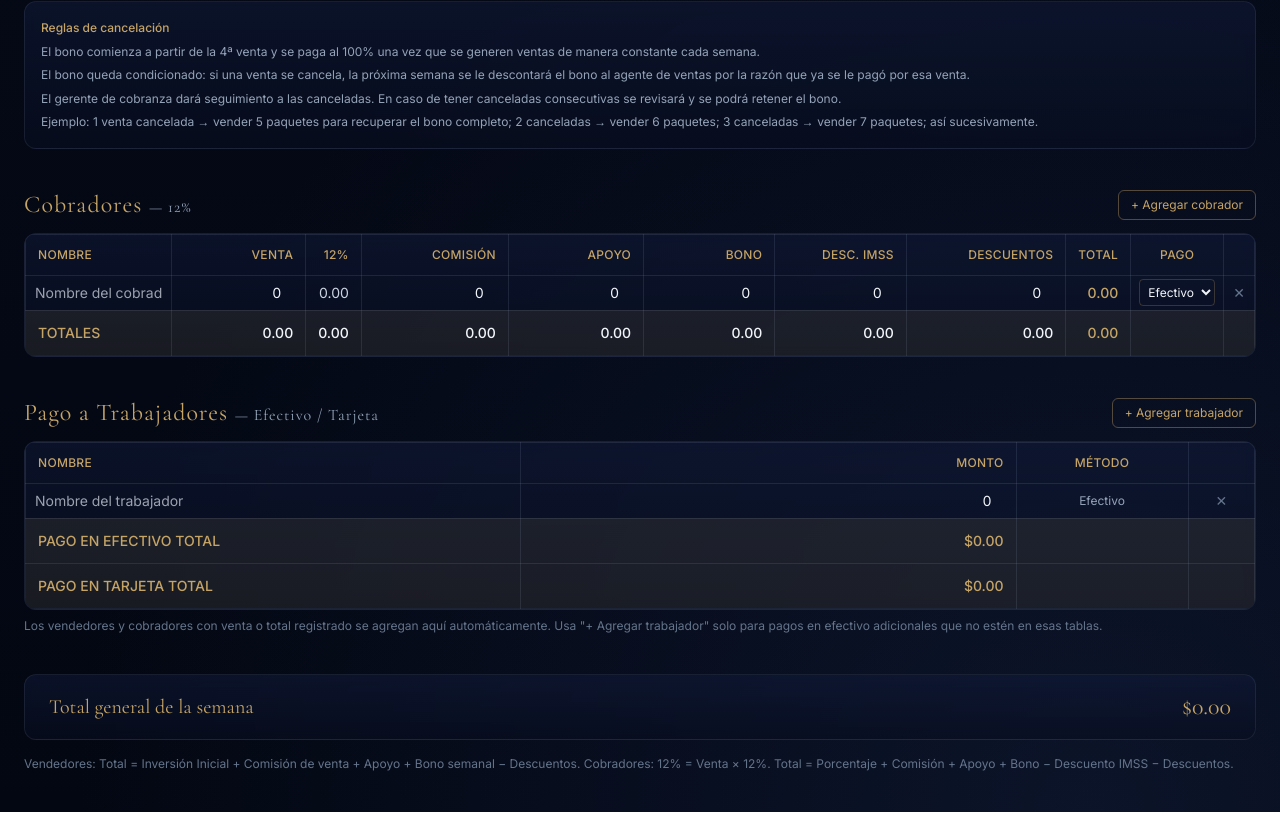
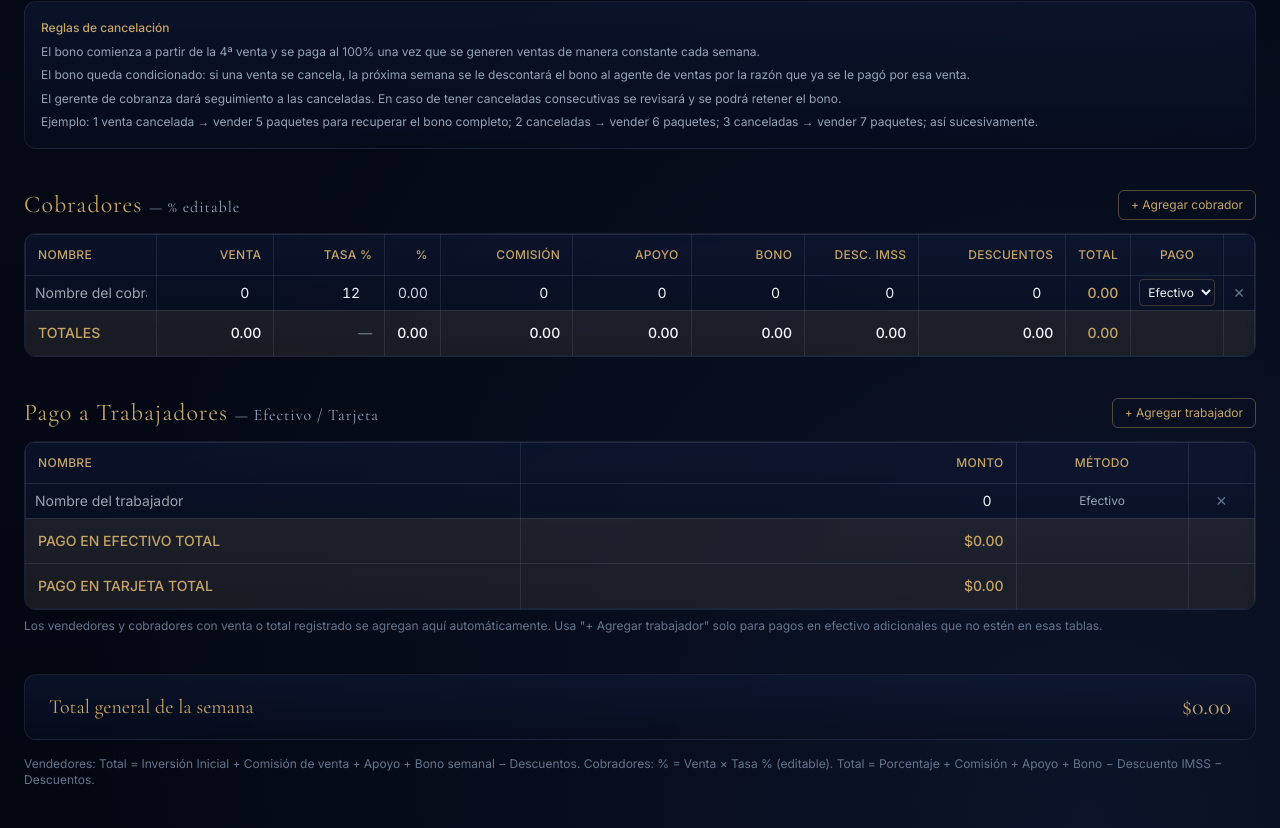
Before and after one commit to alanbreur-eng/Nominas, a plain HTML site: page index.html in a window 1280 px wide. Shown: the part 898-1726 px from the top of the page. Drawn offline with nearby package versions, Linux system fonts and the light colour scheme.

Commit message:
Update index.html

```diff
--- a/index.html
+++ b/index.html
@@ -301,10 +301,10 @@
         </div>
     </div>
 
-    <!-- TABLA COBRADORES (12%) -->
+    <!-- TABLA COBRADORES (% editable) -->
     <div class="table-block mb-10" x-show="!mostrarPapeletas" x-cloak>
         <div class="flex items-center justify-between mb-3">
-            <h2 class="font-display text-2xl section-title gold-text">Cobradores <span class="text-slate-400 text-base">— 12%</span></h2>
+            <h2 class="font-display text-2xl section-title gold-text">Cobradores <span class="text-slate-400 text-base">— % editable</span></h2>
             <button @click="agregarFila('cobradores')" class="no-print px-3 py-1.5 rounded-md border border-[#c5a466]/40 text-xs gold-text hover:bg-[#c5a466]/10 transition">
                 + Agregar cobrador
             </button>
@@ -316,7 +316,8 @@
                     <tr class="text-left">
                         <th class="px-3 py-3 text-xs uppercase tracking-wide gold-text font-medium">Nombre</th>
                         <th class="px-3 py-3 text-xs uppercase tracking-wide gold-text font-medium text-right">Venta</th>
-                        <th class="px-3 py-3 text-xs uppercase tracking-wide gold-text font-medium text-right">12%</th>
+                        <th class="px-3 py-3 text-xs uppercase tracking-wide gold-text font-medium text-right">Tasa %</th>
+                        <th class="px-3 py-3 text-xs uppercase tracking-wide gold-text font-medium text-right">%</th>
                         <th class="px-3 py-3 text-xs uppercase tracking-wide gold-text font-medium text-right">Comisión</th>
                         <th class="px-3 py-3 text-xs uppercase tracking-wide gold-text font-medium text-right">Apoyo</th>
                         <th class="px-3 py-3 text-xs uppercase tracking-wide gold-text font-medium text-right">Bono</th>
@@ -331,13 +332,14 @@
                     <template x-for="(fila, idx) in cobradores" :key="fila.id">
                         <tr class="hover:bg-white/[0.03] transition">
                             <td><input type="text" x-model="fila.nombre" placeholder="Nombre del cobrador" class="cell-input text-left"></td>
-                            <td><input type="number" step="0.01" x-model.number="fila.venta" @input="calcularFila(fila, 0.12)" class="cell-input"></td>
+                            <td><input type="number" step="0.01" x-model.number="fila.venta" @input="calcularFila(fila, (Number(fila.tasa)||0)/100)" class="cell-input"></td>
+                            <td><input type="number" step="0.1" x-model.number="fila.tasa" @input="calcularFila(fila, (Number(fila.tasa)||0)/100)" class="cell-input" placeholder="12"></td>
                             <td class="text-right px-3 text-slate-300" x-text="fmt(fila.porcentaje)"></td>
-                            <td><input type="number" step="0.01" x-model.number="fila.comision" @input="calcularFila(fila, 0.12)" class="cell-input"></td>
-                            <td><input type="number" step="0.01" x-model.number="fila.apoyo" @input="calcularFila(fila, 0.12)" class="cell-input"></td>
-                            <td><input type="number" step="0.01" x-model.number="fila.bono" @input="calcularFila(fila, 0.12)" class="cell-input"></td>
-                            <td><input type="number" step="0.01" x-model.number="fila.descIMSS" @input="calcularFila(fila, 0.12)" class="cell-input"></td>
-                            <td><input type="number" step="0.01" x-model.number="fila.descuentos" @input="calcularFila(fila, 0.12)" class="cell-input"></td>
+                            <td><input type="number" step="0.01" x-model.number="fila.comision" @input="calcularFila(fila, (Number(fila.tasa)||0)/100)" class="cell-input"></td>
+                            <td><input type="number" step="0.01" x-model.number="fila.apoyo" @input="calcularFila(fila, (Number(fila.tasa)||0)/100)" class="cell-input"></td>
+                            <td><input type="number" step="0.01" x-model.number="fila.bono" @input="calcularFila(fila, (Number(fila.tasa)||0)/100)" class="cell-input"></td>
+                            <td><input type="number" step="0.01" x-model.number="fila.descIMSS" @input="calcularFila(fila, (Number(fila.tasa)||0)/100)" class="cell-input"></td>
+                            <td><input type="number" step="0.01" x-model.number="fila.descuentos" @input="calcularFila(fila, (Number(fila.tasa)||0)/100)" class="cell-input"></td>
                             <td class="text-right px-3 font-medium gold-text" x-text="fmt(fila.total)"></td>
                             <td class="text-center px-2">
                                 <select x-model="fila.metodoPago" class="bg-transparent text-xs text-center border border-[#c5a466]/25 rounded px-1 py-1 focus:outline-none">
@@ -355,6 +357,7 @@
                     <tr class="bg-[#c5a466]/10 font-medium">
                         <td class="px-3 py-3 gold-text">TOTALES</td>
                         <td class="text-right px-3" x-text="fmt(sumaCampo(cobradores,'venta'))"></td>
+                        <td class="text-right px-3 text-slate-500">—</td>
                         <td class="text-right px-3" x-text="fmt(sumaCampo(cobradores,'porcentaje'))"></td>
                         <td class="text-right px-3" x-text="fmt(sumaCampo(cobradores,'comision'))"></td>
                         <td class="text-right px-3" x-text="fmt(sumaCampo(cobradores,'apoyo'))"></td>
@@ -437,7 +440,7 @@
     </div>
 
     <p class="text-xs text-slate-500 mt-4">
-        Vendedores: Total = Inversión Inicial + Comisión de venta + Apoyo + Bono semanal − Descuentos. Cobradores: 12% = Venta × 12%. Total = Porcentaje + Comisión + Apoyo + Bono − Descuento IMSS − Descuentos.
+        Vendedores: Total = Inversión Inicial + Comisión de venta + Apoyo + Bono semanal − Descuentos. Cobradores: % = Venta × Tasa % (editable). Total = Porcentaje + Comisión + Apoyo + Bono − Descuento IMSS − Descuentos.
     </p>
 
 </div>
@@ -494,7 +497,7 @@ function comisionesApp() {
         filaVacia() {
             return {
                 id: this.nextId++,
-                nombre: '', venta: 0, porcentaje: 0,
+                nombre: '', venta: 0, porcentaje: 0, tasa: 12,
                 comision: 0, apoyo: 0, bono: 0, bonoSemanal: 0,
                 descIMSS: 0, descuentos: 0, total: 0, metodoPago: 'Efectivo'
             };
@@ -641,8 +644,8 @@ function comisionesApp() {
                 return;
             }
             this.guardando = true;
-            const vend = this.vendedores.filter(f => f.nombre && f.nombre.trim() !== '').map(f => ({...f, tipo: 'Vendedor', tasa: '5%'}));
-            const cobr = this.cobradores.filter(f => f.nombre && f.nombre.trim() !== '').map(f => ({...f, tipo: 'Cobrador', tasa: '12%'}));
+            const vend = this.vendedores.filter(f => f.nombre && f.nombre.trim() !== '').map(f => ({...f, tipo: 'Vendedor', tasaLabel: '5%'}));
+            const cobr = this.cobradores.filter(f => f.nombre && f.nombre.trim() !== '').map(f => ({...f, tipo: 'Cobrador', tasaLabel: (f.tasa || 0) + '%'}));
             const filas = [...vend, ...cobr];
             try {
                 await fetch(this.webhookUrl, {
@@ -683,7 +686,7 @@ function comisionesApp() {
         exportarExcel() {
             const encabezados = ['Tipo', 'Nombre', 'Venta', '%', 'Comisión', 'Apoyo', 'Bono', 'Desc. IMSS', 'Descuentos', 'Total'];
             const filasVend = this.vendedores.map(f => ['Vendedor (5%)', f.nombre, f.venta, f.porcentaje, f.comision, f.apoyo, f.bono, f.bonoSemanal, f.descuentos, f.total]);
-            const filasCobr = this.cobradores.map(f => ['Cobrador (12%)', f.nombre, f.venta, f.porcentaje, f.comision, f.apoyo, f.bono, f.descIMSS, f.descuentos, f.total]);
+            const filasCobr = this.cobradores.map(f => ['Cobrador (' + (f.tasa || 0) + '%)', f.nombre, f.venta, f.porcentaje, f.comision, f.apoyo, f.bono, f.descIMSS, f.descuentos, f.total]);
             const totalVend = ['TOTAL VENDEDORES', '', this.sumaCampo(this.vendedores,'venta'), this.sumaCampo(this.vendedores,'porcentaje'), this.sumaCampo(this.vendedores,'comision'), this.sumaCampo(this.vendedores,'apoyo'), this.sumaCampo(this.vendedores,'bono'), this.sumaCampo(this.vendedores,'bonoSemanal'), this.sumaCampo(this.vendedores,'descuentos'), this.sumaCampo(this.vendedores,'total')];
             const totalCobr = ['TOTAL COBRADORES', '', this.sumaCampo(this.cobradores,'venta'), this.sumaCampo(this.cobradores,'porcentaje'), this.sumaCampo(this.cobradores,'comision'), this.sumaCampo(this.cobradores,'apoyo'), this.sumaCampo(this.cobradores,'bono'), this.sumaCampo(this.cobradores,'descIMSS'), this.sumaCampo(this.cobradores,'descuentos'), this.sumaCampo(this.cobradores,'total')];
             const totalGeneral = ['TOTAL GENERAL', '', '', '', '', '', '', '', '', this.sumaCampo(this.vendedores,'total') + this.sumaCampo(this.cobradores,'total') + this.sumaEfectivoManual()];
@@ -714,3 +717,6 @@ function comisionesApp() {
 </script>
 </body>
 </html>
+</script>
+</body>
+</html>
```
